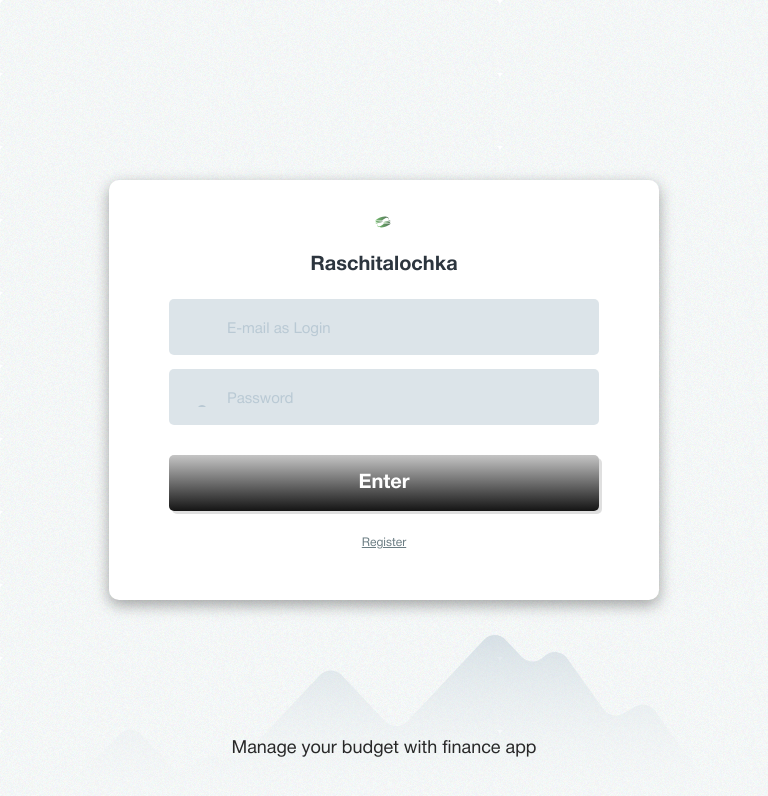
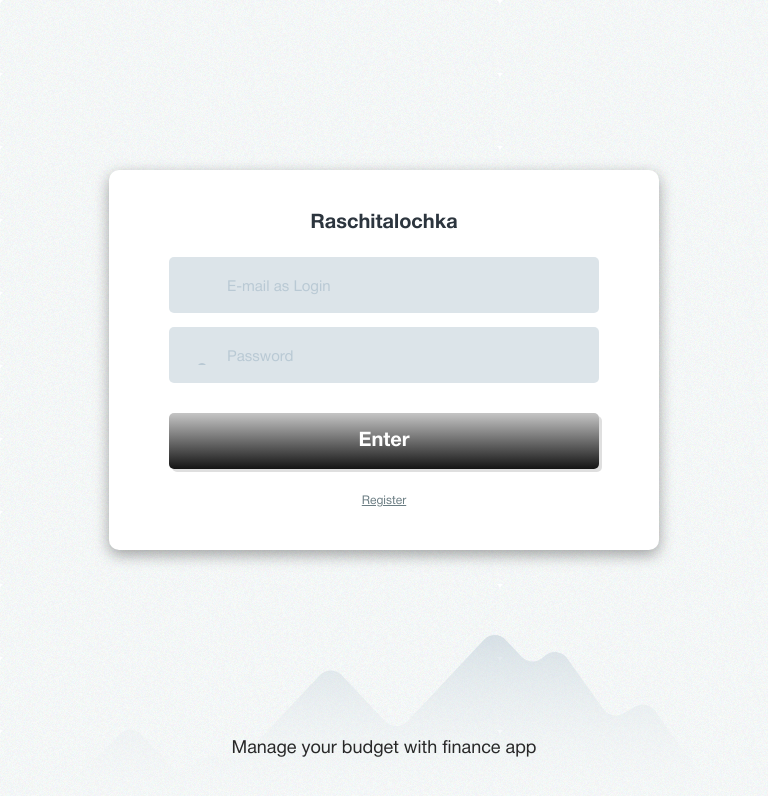
Before and after one commit to ProkhoDim/rasschitalochka, a React (Create React App) app: page /login in a window 768 px wide. Shown: the top 796 px of the page. Built offline with nearby package versions, Linux system fonts and the light colour scheme.

Commit message:
fix login view

```diff
--- a/src/Views/Login/Login.js
+++ b/src/Views/Login/Login.js
@@ -6,6 +6,7 @@
 
 import phone from '../../assets/background/phone-mock-up.png';
 import s from './Login.module.css';
+import { Media } from '../../common';
 
 const initialState = {
   email: '',
@@ -31,6 +32,7 @@
     const isBtnNotDisabled = email.length > 0 && password.length > 0;
     return (
       <div className={s.main__container}>
+        <Media device="desktop">
           <div className={s.desktopImage__container}>
             <img
               src={phone}
@@ -38,6 +40,7 @@
               className={s.desktopImage__phone}
             />
           </div>
+        </Media>
         <div className={s.loginBlock__container}>
           <div className={s.loginBlock}>
             <div className={s.logo}></div>
--- a/src/Views/Login/Login.module.css
+++ b/src/Views/Login/Login.module.css
@@ -11,13 +11,19 @@
 }
 
 .loginBlock__container {
-  padding-top: 110px;
+  display: flex;
+  justify-content: center;
+  align-items: center;
   text-align: center;
   min-height: 100vh;
   background-image: url('../../assets/svg/waves-chart-bg.svg');
   background-size: 200%;
   background-repeat: no-repeat;
   background-position: bottom -100px left -190px;
+}
+
+.loginBlock {
+  margin-bottom: 80px;
 }
 
 .loginBlock,
@@ -118,7 +124,7 @@
   font-size: 12px;
 }
 
-@media screen and (min-width: 768px) and (max-width: 1439px) {
+@media screen and (min-width: 768px) and (max-width: 1279px) {
   .main__container {
     min-height: 100vh;
     background-image: url(../../assets/background/bg.png);
@@ -126,19 +132,21 @@
   }
 
   .loginBlock__container {
-    padding-top: 180px;
+    display: flex;
+    justify-content: center;
+    align-items: center;
     text-align: center;
-    min-height: 100vh;
+    height: 100vh;
     background-image: url('../../assets/svg/waves-chart-bg.svg');
     background-size: 100%;
     background-repeat: no-repeat;
     background-position: bottom -100px left 0px;
   }
   .loginBlock {
-    margin: 0 auto;
+    margin: 0 auto 80px;
     padding-top: 30px;
-    max-width: 550px;
-    min-height: 380px;
+    width: 550px;
+    height: 380px;
     background-image: none;
     border-radius: 10px;
     background-color: #fff;
@@ -193,7 +201,7 @@
     margin-left: auto;
   }
 }
-@media screen and (min-width: 1440px) {
+@media screen and (min-width: 1280px) {
   .main__container {
     min-height: 100vh;
     background-image: url(../../assets/background/bg.png);
```
Lines whose indentation alone changed are shown as unchanged.
